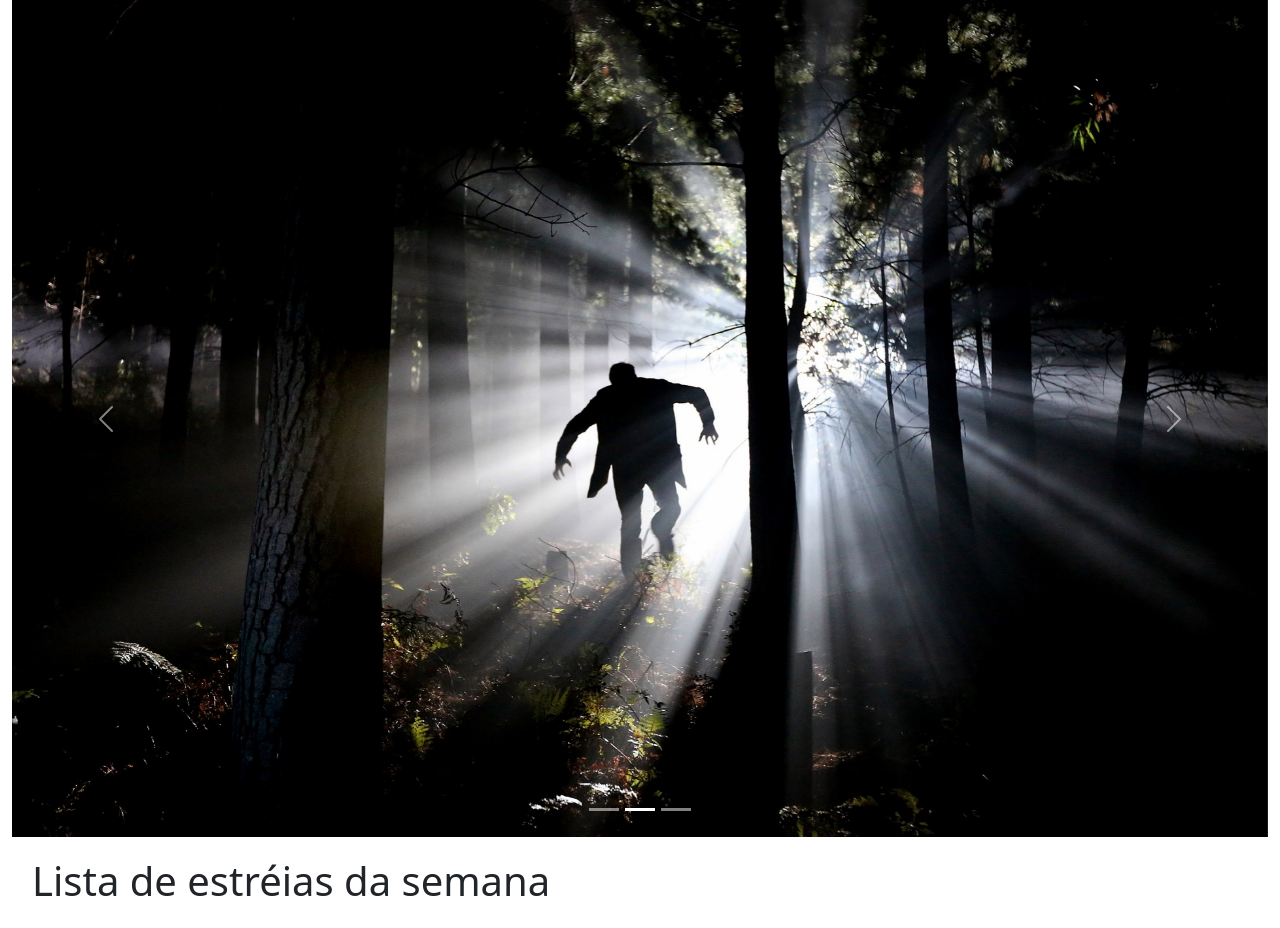
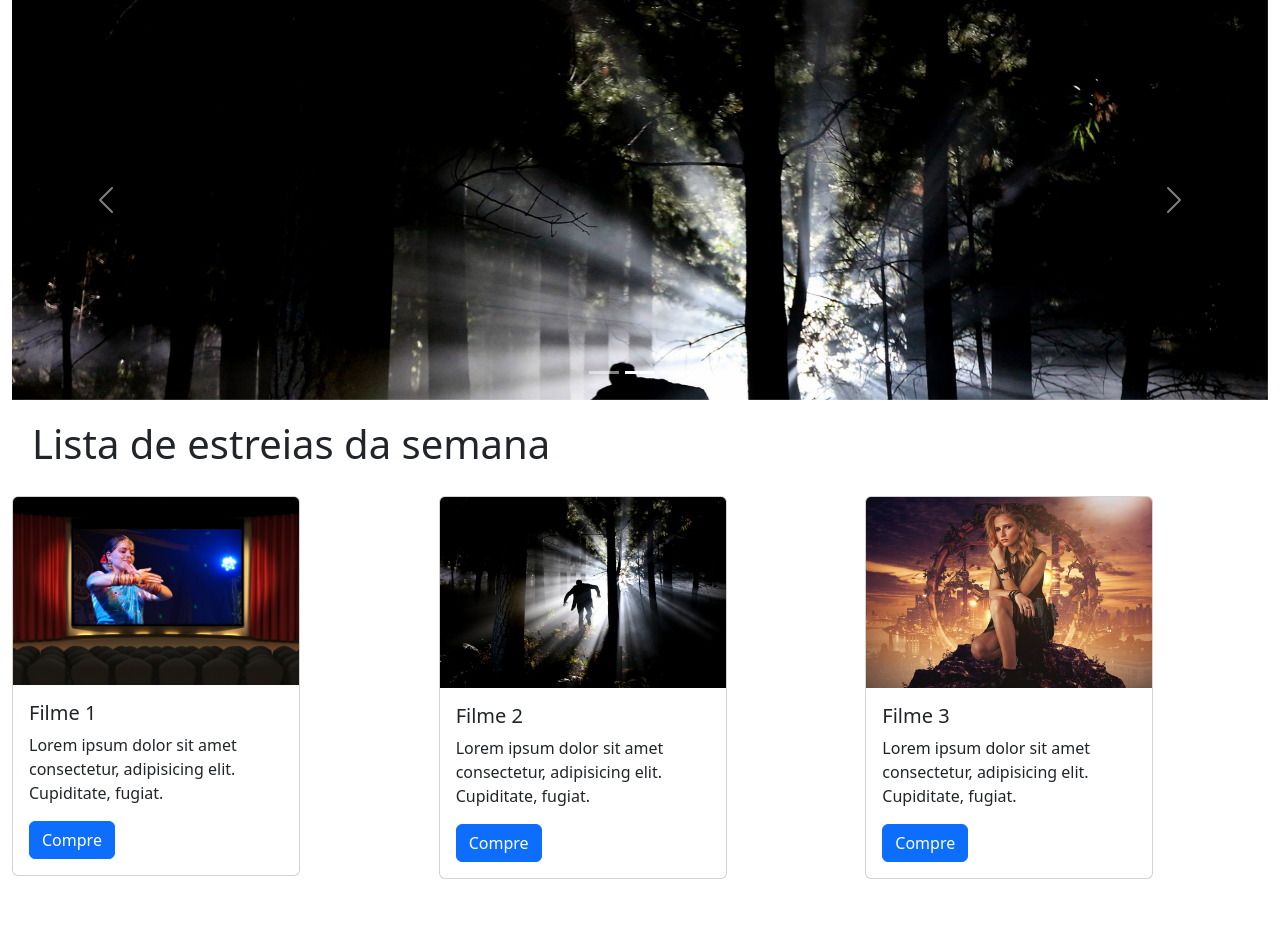
Before and after one commit to rscaldo/exer-bootstrap, a plain HTML site: page index.html in a window 1280 px wide. Shown: the top 928 px of the page. After the commit the page ends 899 px from the top, so only its background shows below. Drawn offline with Linux system fonts and the light colour scheme.

Commit message:
ajuste img

```diff
--- a/index.html
+++ b/index.html
@@ -8,6 +8,12 @@
   <link rel="stylesheet" href="./lib/bootstrap.min.css">
   <title>Cynergi Cinemas</title>
   <style>
+    header img {
+      height: 400px;
+      object-fit: cover;
+      object-position: top;
+    }
+
     h1 {
       padding: 20px;
     }
@@ -45,7 +51,7 @@
   </header>
   <main class="container-fluid">
     <div>
-      <h1>Lista de estréias da semana</h1>
+      <h1>Lista de estreias da semana</h1>
       <div class="row">
         <div class="col-lg-4 col-md-6 col-sm-12">
           <div class="card" style="width: 18rem;">
```
